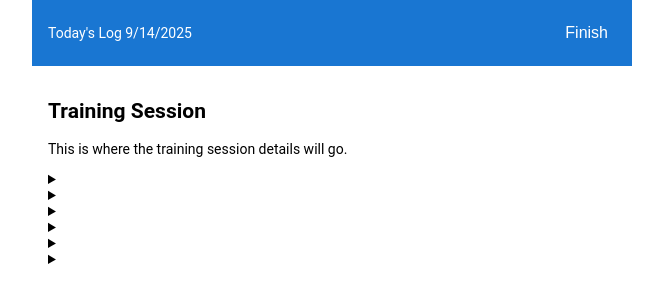
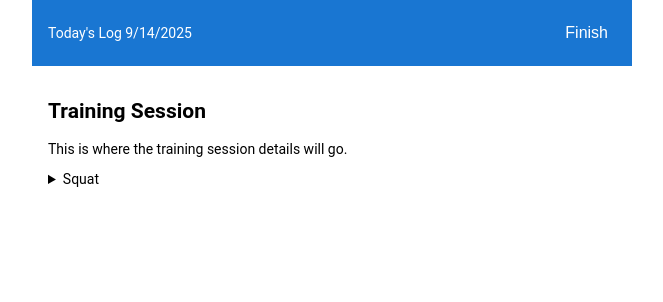
Before and after one commit to ultrakiwi99/omta-next, a Nuxt app: page /training-session in a window 1280 px wide. Shown: the top 302 px of the page, without its empty margins (308-971 px from the left). Built offline with nearby package versions, Linux system fonts and the light colour scheme.

Commit message:
some exercise view setup

```diff
--- a/app/components/training/ExerciseDetails.vue
+++ b/app/components/training/ExerciseDetails.vue
@@ -1,17 +1,37 @@
 <script setup>
 defineProps({
-    id: String,
-    name: String,
-    sets: Number,
-    reps: Number,
-    weight: Number
+    exercise: {
+        id: String,
+        name: String,
+        sets: Number,
+        reps: Number,
+        weight: Number
+    }
 })
 </script>
 
 <template>
     <details>
-        <summary>{{ name }}</summary>
-        <div>{{ sets }} sets, {{ reps }} reps, {{ weight }} kg</div>
+        <summary>{{ exercise.name }}</summary>
+        <table>
+            <thead>
+                <tr>
+                    <th>Set</th>
+                    <th>Volume</th>
+                    <th>kg</th>
+                    <th>Reps</th>
+                    <th></th>
+                </tr>
+            </thead>
+            <tbody>
+                <tr v-for="set in exercise.sets" :key="set">
+                    <td>{{ set }}</td>
+                    <td>{{ exercise.weight }} kg x {{ exercise.reps }}</td>
+                    <td>{{ exercise.weight }}</td>
+                    <td><input type="checkbox" name="isDone" id="is-done-{{ set }}"></td>
+                </tr>
+            </tbody>
+        </table>
     </details>
 </template>
 
--- a/app/pages/training-session.vue
+++ b/app/pages/training-session.vue
@@ -1,6 +1,6 @@
-<script setup>
-import TrainingSessionDetails from '~/components/training/ExerciseDetails.vue';
+<script setup lang="ts">
 import { ref } from 'vue';
+import ExerciseDetails from '../components/training/ExerciseDetails.vue';
 
 const sessionData = ref({
     date: new Date().toLocaleDateString(),
@@ -10,6 +10,14 @@ const sessionData = ref({
         { name: 'Exercise 3', details: 'Details about exercise 3' },
     ],
 });
+
+const exercise = {
+    id: '1',
+    name: 'Squat',
+    sets: 4,
+    reps: 8,
+    weight: 100
+};
 
 </script>
 
@@ -23,12 +31,7 @@ const sessionData = ref({
         <section class="training-session">
             <h1>Training Session</h1>
             <p>This is where the training session details will go.</p>
-            <TrainingSessionDetails />
-            <TrainingSessionDetails />
-            <TrainingSessionDetails />
-            <TrainingSessionDetails />
-            <TrainingSessionDetails />
-            <TrainingSessionDetails />
+            <ExerciseDetails :exercise="exercise" />
         </section>
     </main>
 </template>
--- a/domain/training/types.ts
+++ b/domain/training/types.d.ts
@@ -1,4 +1,4 @@
-export type TrainingSystem = {
+type TrainingSystem = {
     id: string;
     name: string;
     exercises: {
@@ -10,7 +10,7 @@ export type TrainingSystem = {
     }[]
 }
 
-export type TrainingSession = {
+type TrainingSession = {
     id: string;
     date: string;
     isFinished: boolean;
@@ -21,7 +21,7 @@ export type TrainingSession = {
     }[]
 }
 
-export type Exersise = {
+type Exercise = {
     id: string;
     name: string;
     sets: number;
--- a/package.json
+++ b/package.json
@@ -7,7 +7,8 @@
     "dev": "nuxt dev",
     "generate": "nuxt generate",
     "preview": "nuxt preview",
-    "postinstall": "nuxt prepare"
+    "postinstall": "nuxt prepare",
+    "test:unit": "vitest"
   },
   "dependencies": {
     "@nuxt/eslint": "^1.9.0",
```
Also changed, not shown: app/components/training/exercise-details.ts (added, +18 -0 lines).
